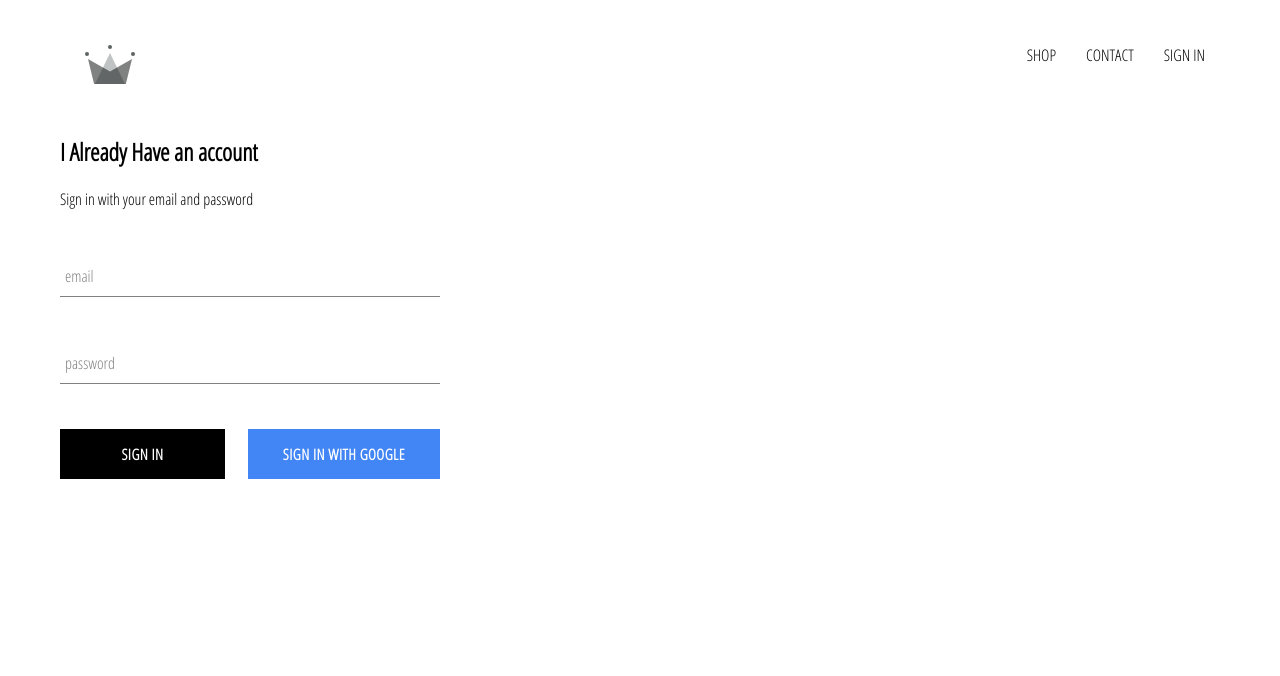
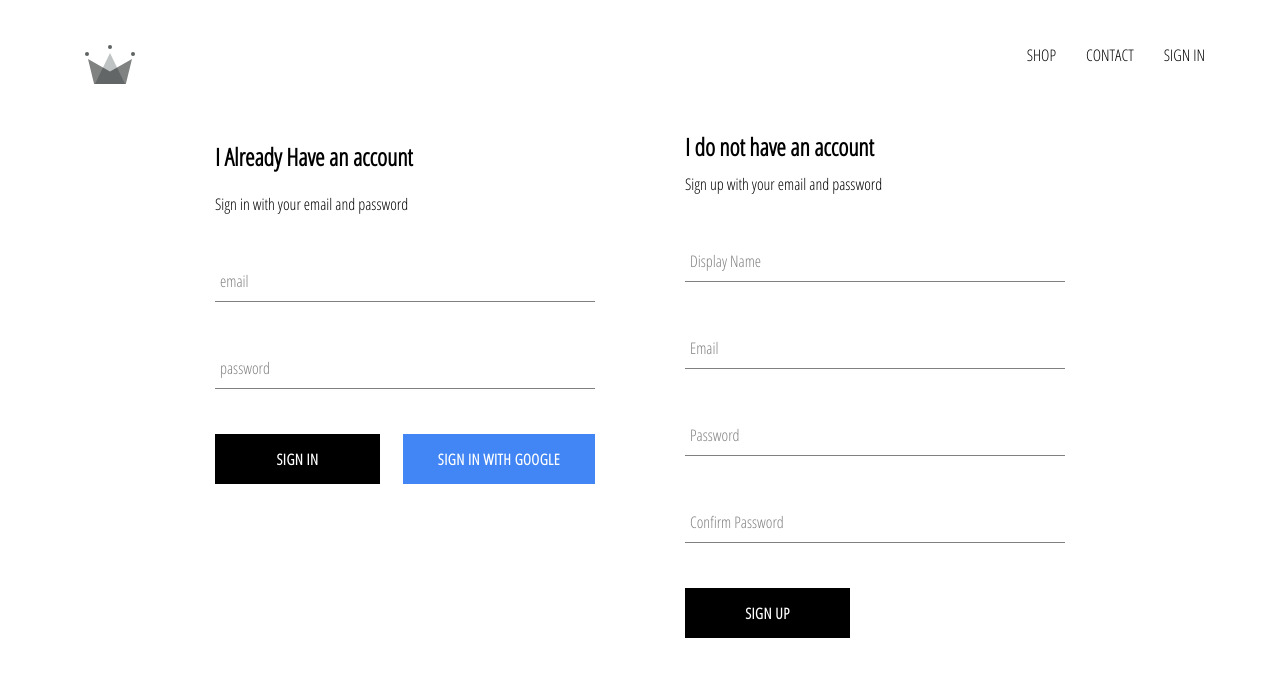
Before and after one commit to davisantosr/react-ecommerce-crwn-clothing, a React (Create React App) app: page /signin in a window 1280 px wide. Shown: the top 676 px of the page. Built offline with nearby package versions, Linux system fonts and the light colour scheme; no server answers.

Commit message:
implemented firebase utils, included to store authenticated users into firestore database

```diff
--- a/src/App.js
+++ b/src/App.js
@@ -7,7 +7,7 @@
 import ShopPage from './pages/shop/shop.component';
 import Header from './components/header/header.component';
 import SignInAndSignUpPage from './pages/sign-in-and-sign-up/sign-in-and-sign-up.component';
-import { auth } from './firebase/firebase.utils';
+import { auth, createUserProfileDocument } from './firebase/firebase.utils';
 
 
 class App extends React.Component {
@@ -22,10 +22,20 @@
   unsubscribeFromAuth = null;
 
   componentDidMount(){
-    this.unsubscribeFromAuth = auth.onAuthStateChanged(user => {
-      this.setState({currentUser: user});
+    this.unsubscribeFromAuth = auth.onAuthStateChanged(async userAuth => {
+      if(userAuth){
+        const userRef = await createUserProfileDocument(userAuth)
 
-      console.log(user);
+        userRef.onSnapshot(snapShot => {
+          this.setState({
+            currentUser: {
+              id: snapShot.id,
+              ...snapShot.data()
+            }
+          })
+        })
+      }
+      this.setState({ currentUser: userAuth });
     });
   }
 
--- a/src/components/sign-in/sign-in.component.jsx
+++ b/src/components/sign-in/sign-in.component.jsx
@@ -46,8 +46,8 @@
                     <FormInput
                     name='password'
                     type='password'
+                    handleChange={this.handleChange}
                     value={this.state.password}
-                    handleChange={this.handleChange}
                     label='password'
                     required />
 
--- /dev/null
+++ b/src/components/sign-up/sign-up.component.jsx
@@ -0,0 +1,99 @@
+import React from 'react';
+
+import FormInput from '../form-input/form-input.component';
+import { auth, createUserProfileDocument } from '../../firebase/firebase.utils';
+import CustomButton from '../custom-button/custom-button.component';
+
+import './sign-up.styles.scss';
+
+class SignUp extends React.Component{
+    constructor(){
+        super();
+
+        this.state = {
+            displayName: '',
+            email: '',
+            password: '',
+            confirmPassword: ''
+        }
+    }
+
+    handleSubmit = async event => {
+        event.preventDefault();
+
+        const {displayName, email, password, confirmPassword} = this.state;
+
+        if(password !== confirmPassword){
+            alert("Password don't match");
+            return;
+        }
+
+        try {
+            const { user } = await auth.createUserWithEmailAndPassword(email, password);
+            await createUserProfileDocument(user, { displayName });
+            this.setState({
+                displayName: '',
+                email: '',
+                password: '',
+                confirmPassword: ''
+            })
+
+        } catch (error) {
+            console.error(error);
+        }
+    }
+
+    handleChange = event => {
+        const { name, value } = event.target;
+        this.setState(
+            this.setState({[name]: value})
+        )
+    }
+
+    render(){
+        const {displayName, email, password, confirmPassword} = this.state;
+        return(
+            <div className='sign-up'>
+                <h2 className='title'>I do not have an account</h2>
+                <span>Sign up with your email and password</span>
+                <form className='sign-up-form' onSubmit={this.handleSubmit}>
+                    <FormInput
+                    type='text'
+                    name='displayName'
+                    value={ displayName }
+                    onChange={this.handleChange}
+                    label='Display Name'
+                    required
+                    />
+                    <FormInput
+                    type='email'
+                    name='email'
+                    value={ email }
+                    onChange={this.handleChange}
+                    label='Email'
+                    required
+                    />
+                    <FormInput
+                    type='password'
+                    name='password'
+                    value={ password }
+                    onChange={this.handleChange}
+                    label='Password'
+                    required
+                    />
+                    <FormInput
+                    type='password'
+                    name='confirmPassword'
+                    value={ confirmPassword }
+                    onChange={this.handleChange}
+                    label='Confirm Password'
+                    required
+                    />
+                    <CustomButton type='submit'> Sign Up </CustomButton>
+                </form>
+            </div>
+        )
+    }
+}
+
+export default SignUp;
--- /dev/null
+++ b/src/components/sign-up/sign-up.styles.scss
@@ -0,0 +1,9 @@
+.sign-up {
+    display: flex;
+    flex-direction: column;
+    width: 380px;
+
+    .title {
+        margin: 10px 0;
+    }
+}
--- a/src/firebase/firebase.utils.js
+++ b/src/firebase/firebase.utils.js
@@ -15,7 +15,37 @@
 
 };
 
+export const createUserProfileDocument = async (userAuth, ...additionalData) => {
+    if(!userAuth) return;
+
+    const userRef = firestore.doc(`users/${userAuth.uid}`);
+
+    const snapShot = await userRef.get();
+
+    console.log(snapShot);
+
+    if(!snapShot.exists){
+        const {displayName, email} = userAuth;
+        const createdAt = new Date();
+
+        try {
+            await userRef.set({
+                displayName,
+                email,
+                createdAt,
+                ...additionalData
+            })
+        } catch (error) {
+            console.log('Error creating user ' + error.message);
+        }
+    }
+
+    return userRef;
+
+}
+
 firebase.initializeApp(config);
+
 
 export const auth = firebase.auth();
 export const firestore = firebase.firestore();
--- a/src/pages/sign-in-and-sign-up/sign-in-and-sign-up.component.jsx
+++ b/src/pages/sign-in-and-sign-up/sign-in-and-sign-up.component.jsx
@@ -1,11 +1,13 @@
 import React from 'react';
 import SignIn from '../../components/sign-in/sign-in.component';
+import SignUp from '../../components/sign-up/sign-up.component';
 
 import './sign-in-and-sign-up.styles.scss';
 
 const SignInAndSignUpPage = () =>(
     <div className='sign-in-and-sign-up'>
         <SignIn />
+        <SignUp />
     </div>
 )
 
--- a/src/pages/sign-in-and-sign-up/sign-in-and-sign-up.styles.scss
+++ b/src/pages/sign-in-and-sign-up/sign-in-and-sign-up.styles.scss
@@ -0,0 +1,6 @@
+.sign-in-and-sign-up {
+    width: 850px;
+    display: flex;
+    justify-content: space-between;
+    margin: 30px auto;
+}
```
